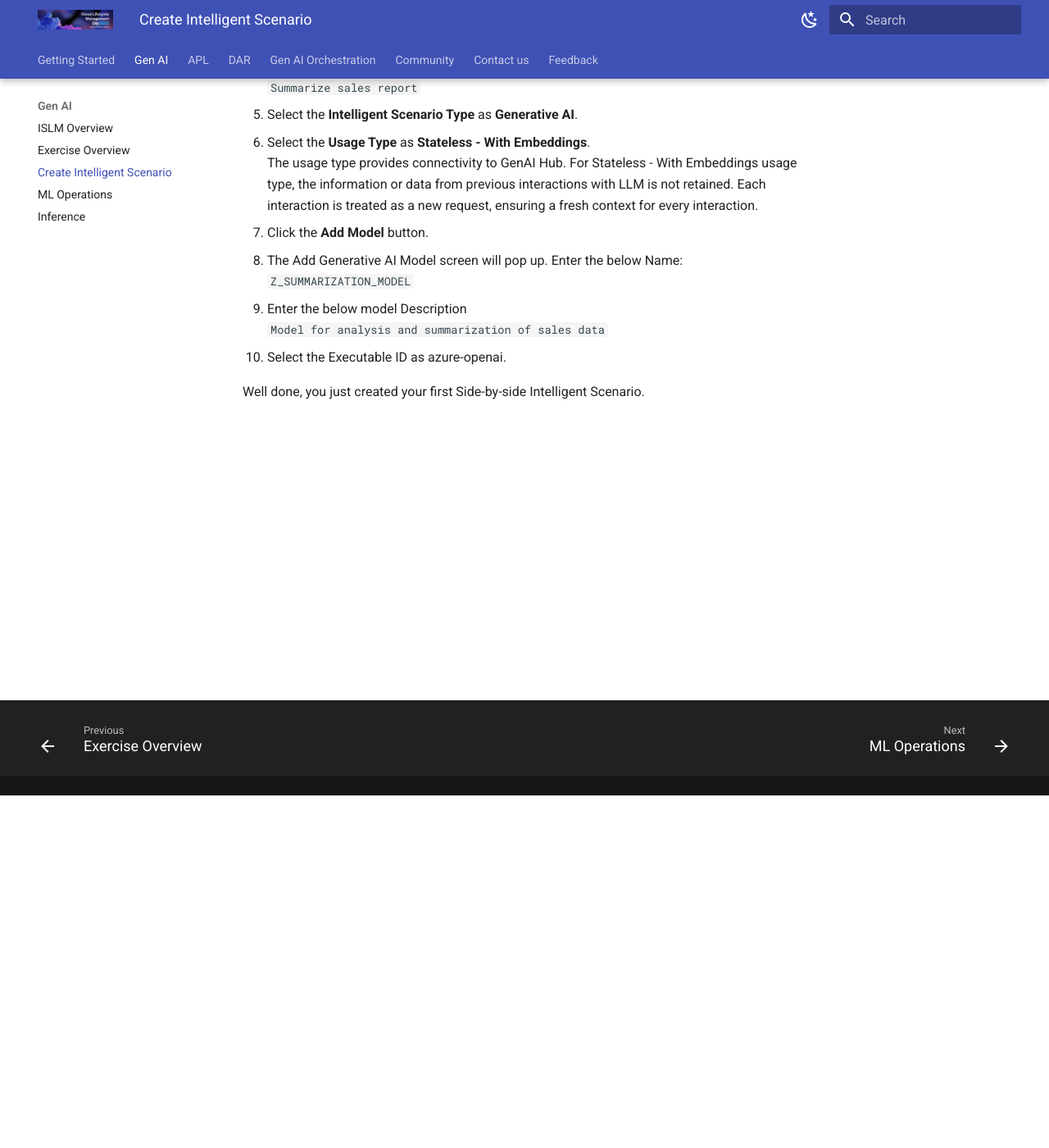
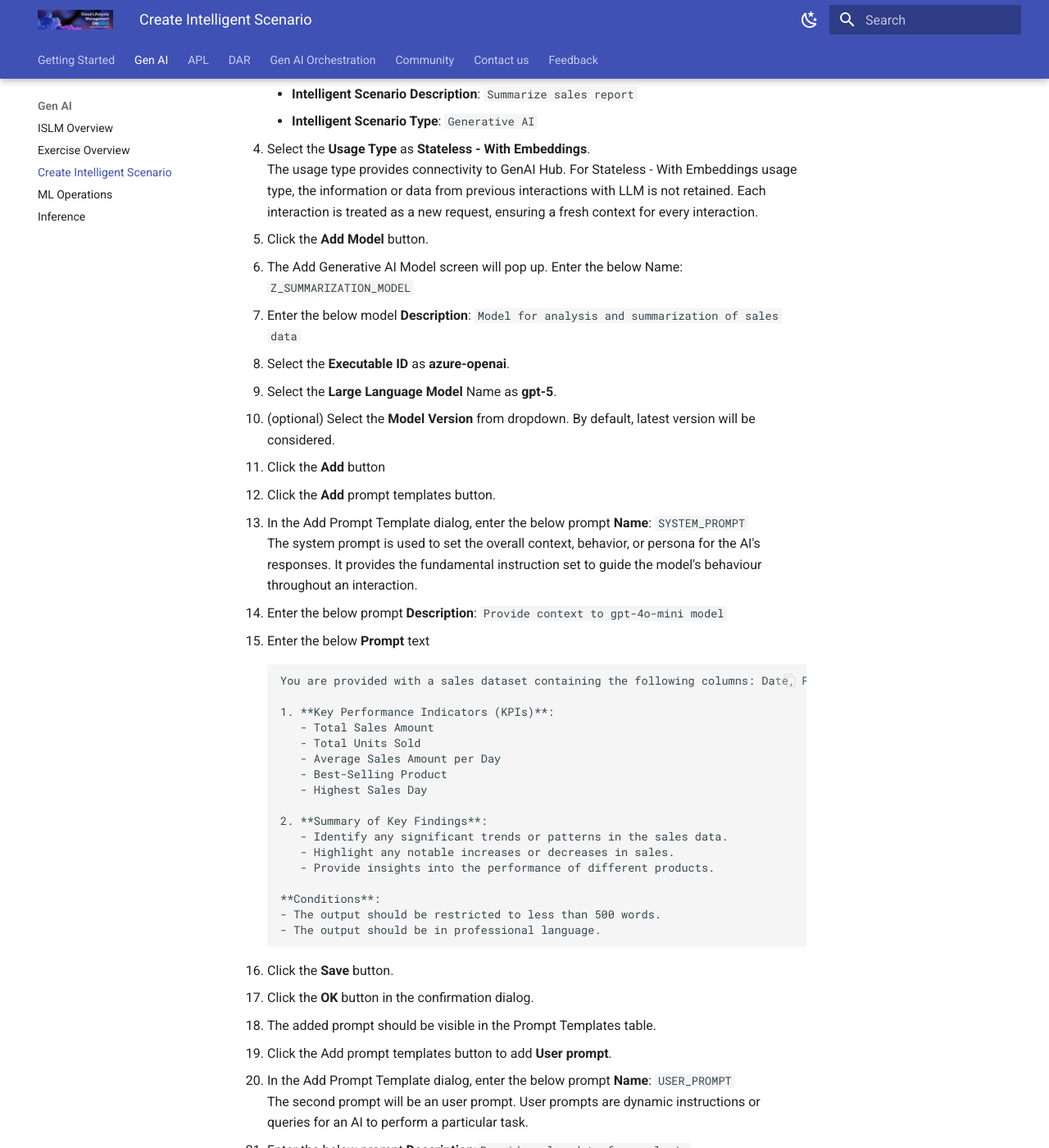
Before and after one commit to SAP-CLM-SL/ISLM, an MkDocs documentation site: the page built from docs/ISLM_with_SAPGenAI/createandpublish.md, in a window 1280 px wide and 1400 px high, scrolled down 430 px. Shown: the whole window at 82% size. Built offline with MkDocs 1.6.1 and Material for MkDocs 9.7.7, drawn with Linux system fonts in a browser that asks for light colours; some of the changed text lies outside the part shown.

Commit message:
Update createandpublish.md

````diff
--- a/docs/ISLM_with_SAPGenAI/createandpublish.md
+++ b/docs/ISLM_with_SAPGenAI/createandpublish.md
@@ -5,17 +5,62 @@ In this step, you’ll create a new intelligent scenario to generate a summary a
 
 1. Open the browser and navigate to the Fiori Launchpad by clicking [here](https://ldai1ui3.wdf.sap.corp:44332/sap/bc/ui5_ui5/ui2/ushell/shells/abap/FioriLaunchpad.html?sap-language=EN&sap-client=000#Shell-home). The login credentials are maintained [here](https://pages.github.tools.sap/engsrvperformance/dcom2025-genai-islm/exercises/credentials/). And launch the "Intelligent Scenarios" application.
 2. Click the **Create** button and choose **Side-by-Side**.
-3. Enter a unique Intelligent Scenario Name starting with Z: `Z_LLM_SCENARIO_### ` where ### is your attendee id.
-4. Enter the below description in Intelligent Scenario Description field <br>
-   `Summarize sales report`
-5. Select the **Intelligent Scenario Type** as **Generative AI**.
-6. Select the **Usage Type** as **Stateless - With Embeddings**. <br>
+3. Provide the required information on the screen:
+    - **Intelligent Scenario Name**: Enter a unique name starting with Z, `Z_LLM_SCENARIO_### ` where ### is your attendee id.
+    - **Intelligent Scenario Description**: `Summarize sales report`
+    - **Intelligent Scenario Type**: `Generative AI`
+4. Select the **Usage Type** as **Stateless - With Embeddings**. <br>
    The usage type provides connectivity to GenAI Hub. For Stateless - With Embeddings usage type, the information or data from previous interactions with LLM is not retained. Each interaction is treated as a new request, ensuring a fresh context for every interaction.
-7. Click the **Add Model** button.
-8. The Add Generative AI Model screen will pop up. Enter the below Name: `Z_SUMMARIZATION_MODEL`
-9. Enter the below model Description<br>
-`Model for analysis and summarization of sales data`
-10. Select the Executable ID as azure-openai.
+5. Click the **Add Model** button.
+6. The Add Generative AI Model screen will pop up. Enter the below Name: `Z_SUMMARIZATION_MODEL`
+7. Enter the below model **Description**: `Model for analysis and summarization of sales data`
+8. Select the **Executable ID** as **azure-openai**.
+9. Select the **Large Language Model** Name as **gpt-5**.
+10. (optional) Select the **Model Version** from dropdown. By default, latest version will be considered.
+11. Click the **Add** button
+12. Click the **Add** prompt templates button.
+13. In the Add Prompt Template dialog, enter the below prompt **Name**: `SYSTEM_PROMPT`<br>
+The system prompt is used to set the overall context, behavior, or persona for the AI's responses. It provides the fundamental instruction set to guide the model's behaviour throughout an interaction.
+14. Enter the below prompt **Description**: `Provide context to gpt-4o-mini model`
+15. Enter the below **Prompt** text
+```
+You are provided with a sales dataset containing the following columns: Date, Product, Sales_Amount, and Units_Sold. Your task is to analyze this data and generate a professional summary report. The report should include the following:
 
+1. **Key Performance Indicators (KPIs)**:
+   - Total Sales Amount
+   - Total Units Sold
+   - Average Sales Amount per Day
+   - Best-Selling Product
+   - Highest Sales Day
 
+2. **Summary of Key Findings**:
+   - Identify any significant trends or patterns in the sales data.
+   - Highlight any notable increases or decreases in sales.
+   - Provide insights into the performance of different products.
+
+**Conditions**:
+- The output should be restricted to less than 500 words.
+- The output should be in professional language.
+```
+16. Click the **Save** button.
+17. Click the **OK** button in the confirmation dialog.
+18. The added prompt should be visible in the Prompt Templates table.
+19. Click the Add prompt templates button to add **User prompt**.
+20. In the Add Prompt Template dialog, enter the below prompt **Name**: `USER_PROMPT`<br>
+The second prompt will be an user prompt. User prompts are dynamic instructions or queries for an AI to perform a particular task.
+21. Enter the below prompt **Description**:`Provide sales data for analysis`
+22. Enter the below **Prompt** text<br>
+```
+Context: [EMBEDDING: Following contains sales data in INR for Annual Year 2023: {ISLM_SALES_DATA}]
+Analyze the sales data and generate a concise and professional summary report
+```
+23. Click the **Save** button.
+24. Click the **OK** button in the confirmation dialog.
+25. The Prompt Templates table should display 2 prompts.
+26. Click the **Save Draft** button.
+27. Navigate back to Intelligent Scenario by clicking the **page back** button.
+28. Click the **Publish** button.
+29. Click the **Continue** button in Select Package Details dialog.
+30. Click the **OK** button in configuration dialog.
+31. Your Intelligent Scenario is published now. Search the Intelligent Scenario created by you by entering the **Intelligent Scenario name**.
 Well done, you just created your first Side-by-side Intelligent Scenario.
````
